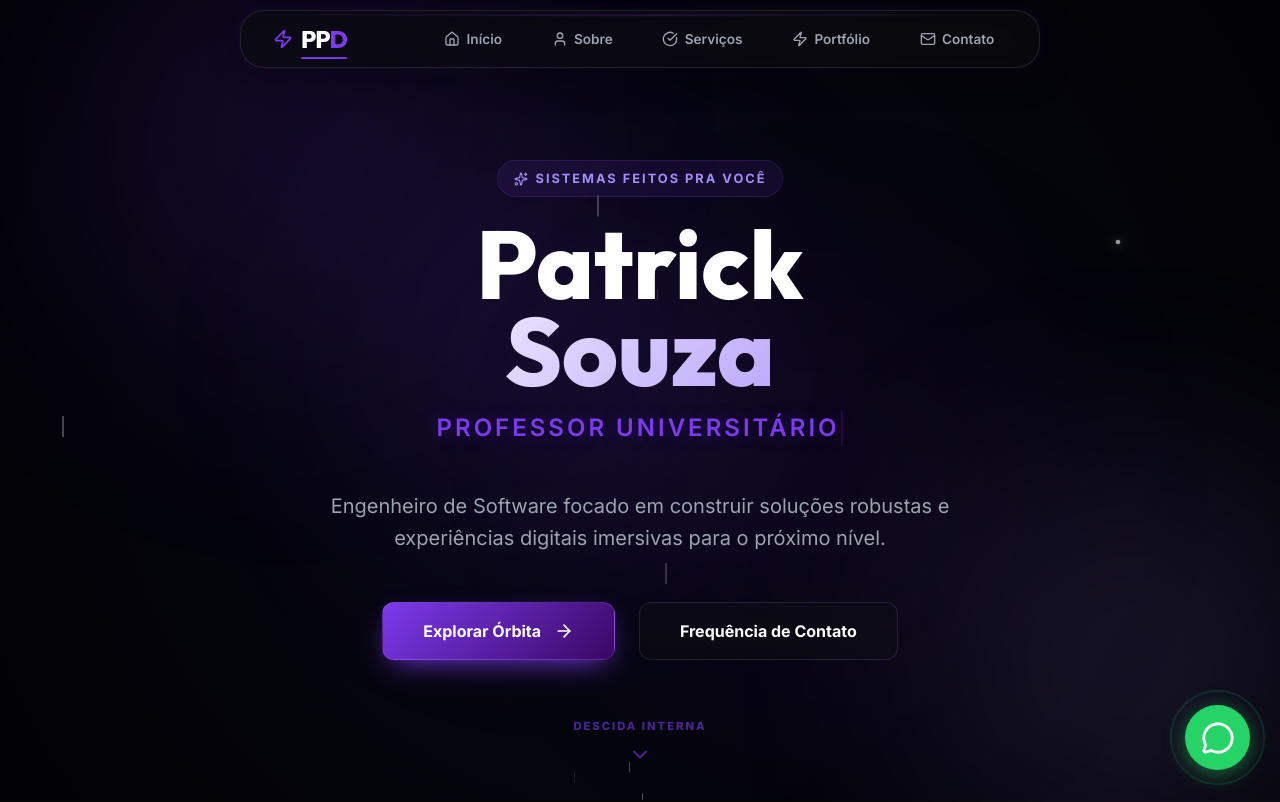
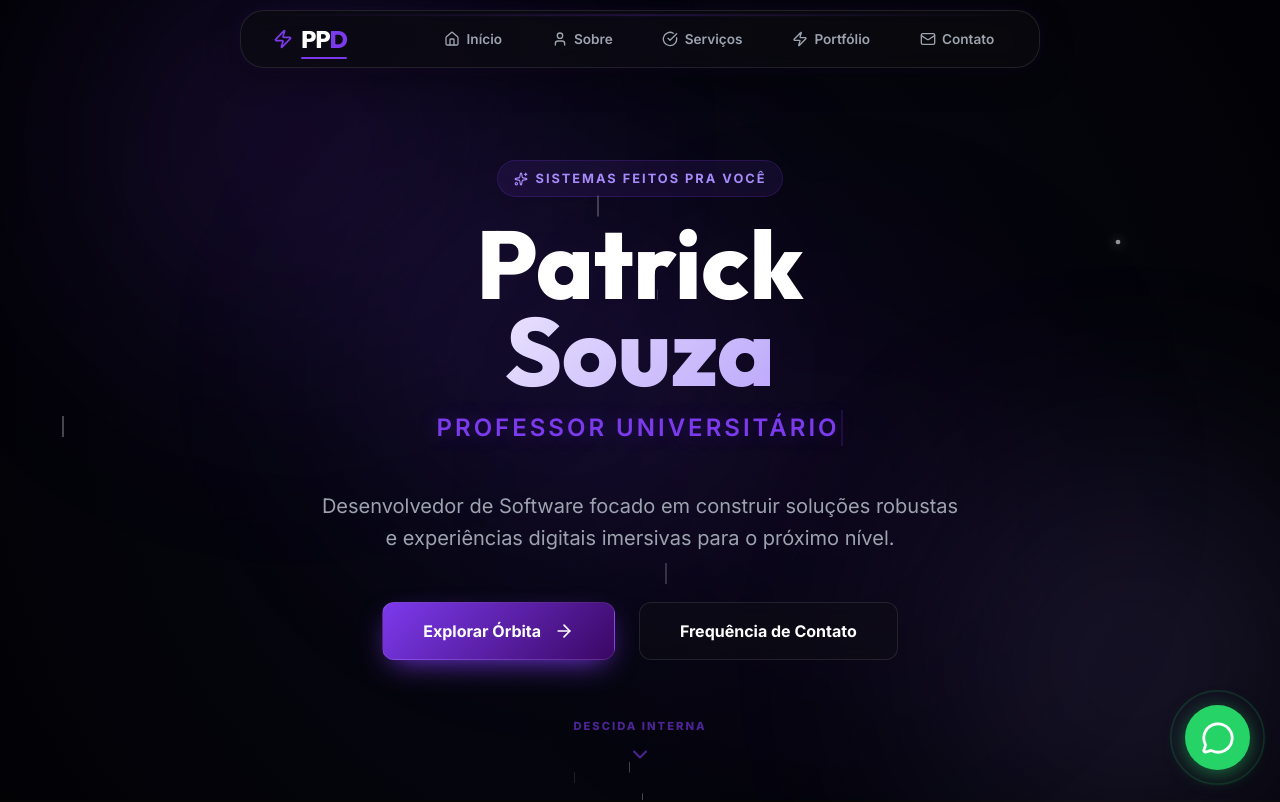
Before and after one commit to PatrickItalo-git/psdeveloper, a React (Vite) app: page / in a window 1280 px wide. Shown: the top 802 px of the page. Built offline with nearby package versions, Linux system fonts and the light colour scheme.

Commit message:
desenvolvedor

```diff
--- a/src/components/Hero.jsx
+++ b/src/components/Hero.jsx
@@ -168,7 +168,7 @@ const Hero = () => {
           lineHeight: 1.6,
           margin: '0 auto 3rem'
         }}>
-          Engenheiro de Software focado em construir soluções robustas e experiências digitais imersivas para o próximo nível.
+          Desenvolvedor de Software focado em construir soluções robustas e experiências digitais imersivas para o próximo nível.
         </p>
 
         <div style={{ display: 'flex', gap: '1.5rem', justifyContent: 'center', flexWrap: 'wrap' }}>
```
